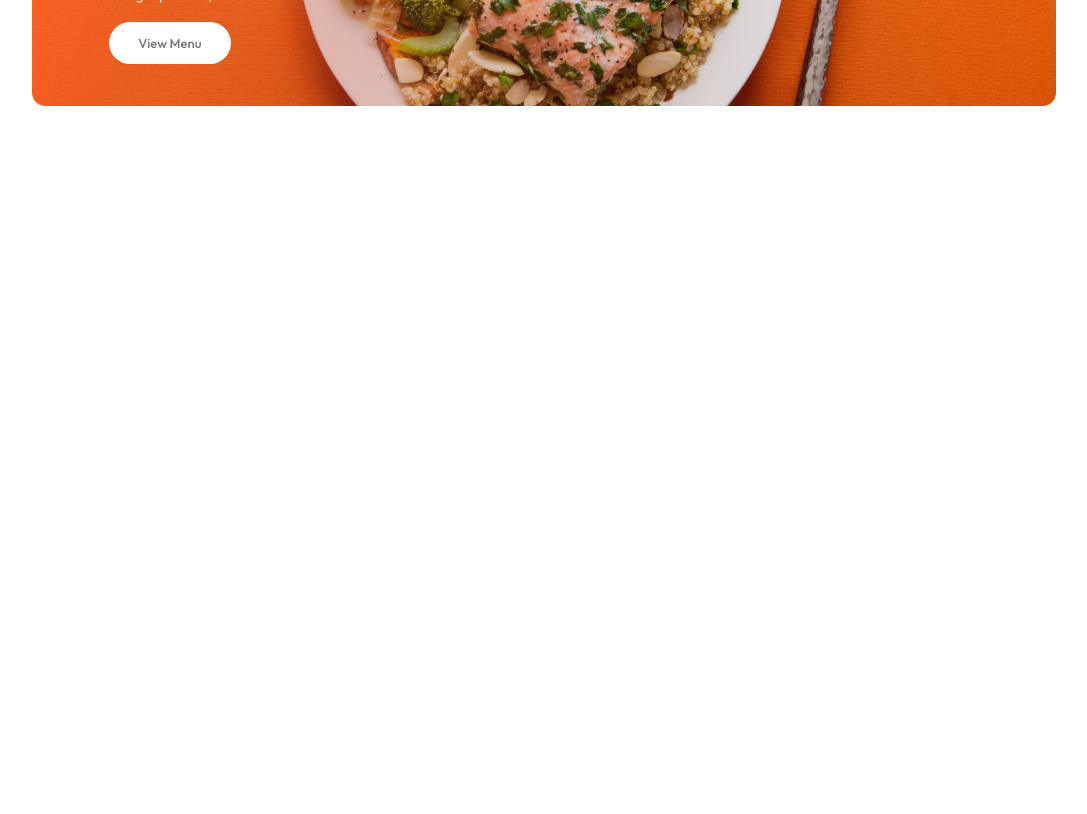
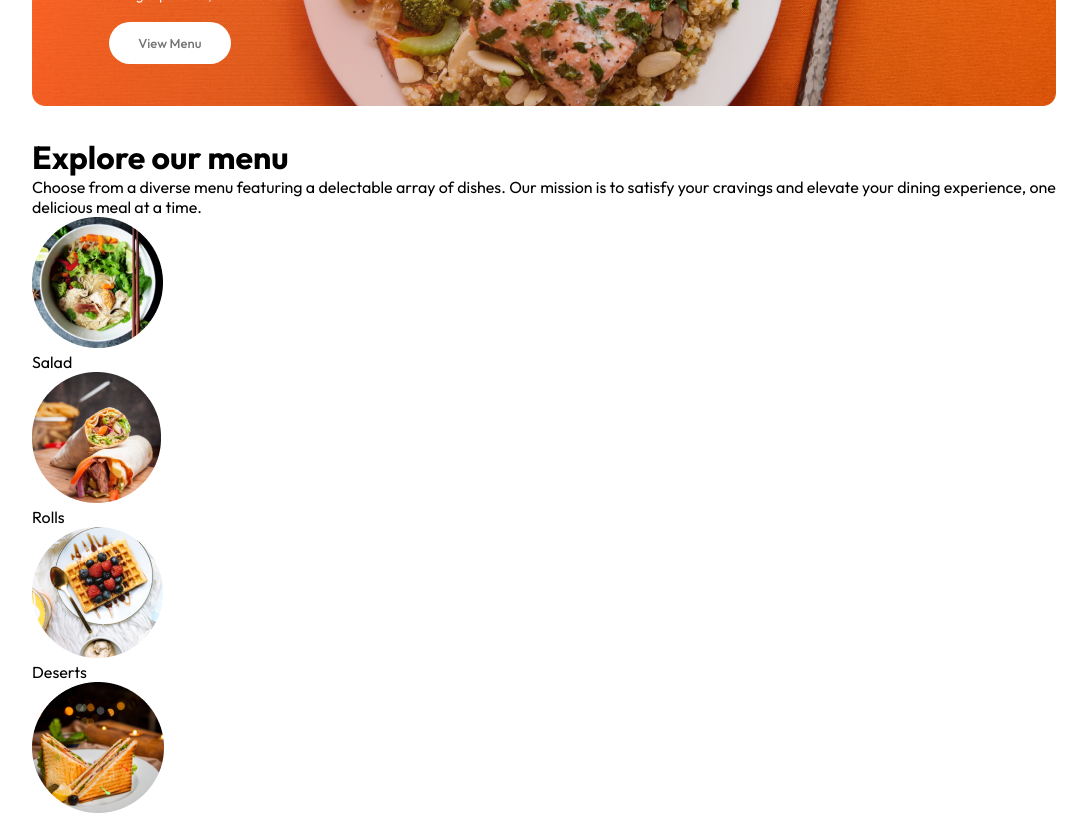
Before and after one commit to Mryasa69/food-order-system, a React (Vite) app: page / in a window 1280 px wide. Shown: the part 440-1254 px from the top of the page, without its empty margins (96-1183 px from the left). Before the commit the page ends 800 px from the top, so only its background shows below. Built offline with nearby package versions, Linux system fonts and the light colour scheme.

Commit message:
Impliment Menu

```diff
--- /dev/null
+++ b/src/components/ExploreMenu/ExploreMenu.jsx
@@ -0,0 +1,25 @@
+import React from 'react'
+import './ExploreMenu.css'
+import { menu_list } from '../../assets/assets'
+
+
+const ExploreMenu = () => {
+    return (
+        <div className='explore-menu' id='explore-menu'>
+            <h1>Explore our menu</h1>
+            <p className='explore-menu-text'>Choose from a diverse menu featuring a delectable array of dishes. Our mission is to satisfy your cravings and elevate your dining experience, one delicious meal at a time.</p>
+            <div className="explore-menu-list">
+                {menu_list.map((item, index) => {
+                    return (
+                        <div key={index} className='explore-menu-list-item'>
+                            <img src={item.menu_image} alt="" />
+                            <p>{item.menu_name}</p>
+                        </div>
+                    )
+                })}
+            </div>
+        </div>
+    )
+}
+
+export default ExploreMenu
--- a/src/pages/Home/Home.jsx
+++ b/src/pages/Home/Home.jsx
@@ -1,11 +1,13 @@
 import React from 'react'
 import './Home.css'
 import Header from '../../components/Header/Header'
+import ExploreMenu from '../../components/ExploreMenu/ExploreMenu'
 
 const Home = () => {
     return (
         <div>
             <Header />
+            <ExploreMenu />
         </div>
     )
 }
```
Also changed, not shown: src/components/ExploreMenu/ExploreMenu.css (added).
